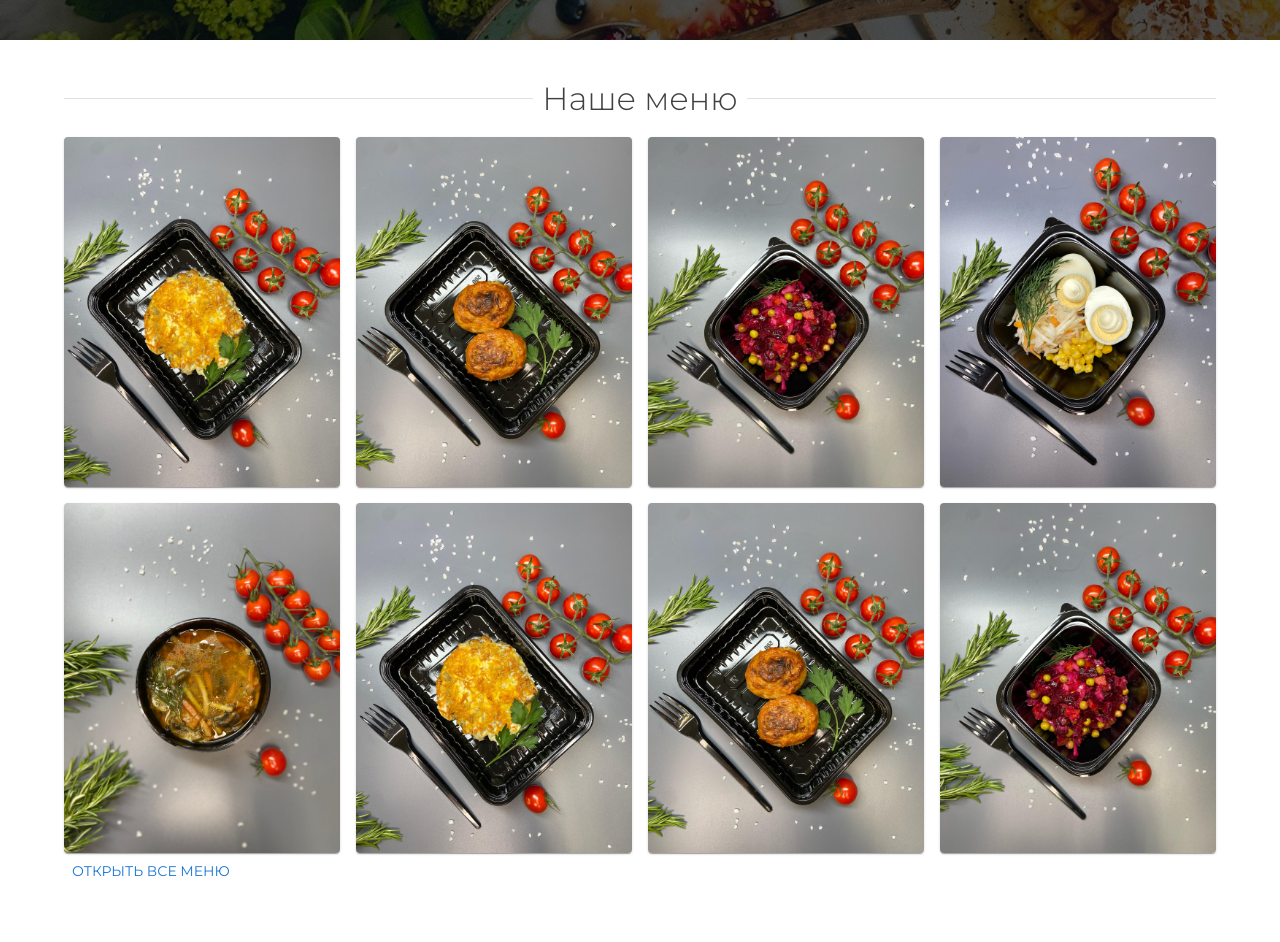
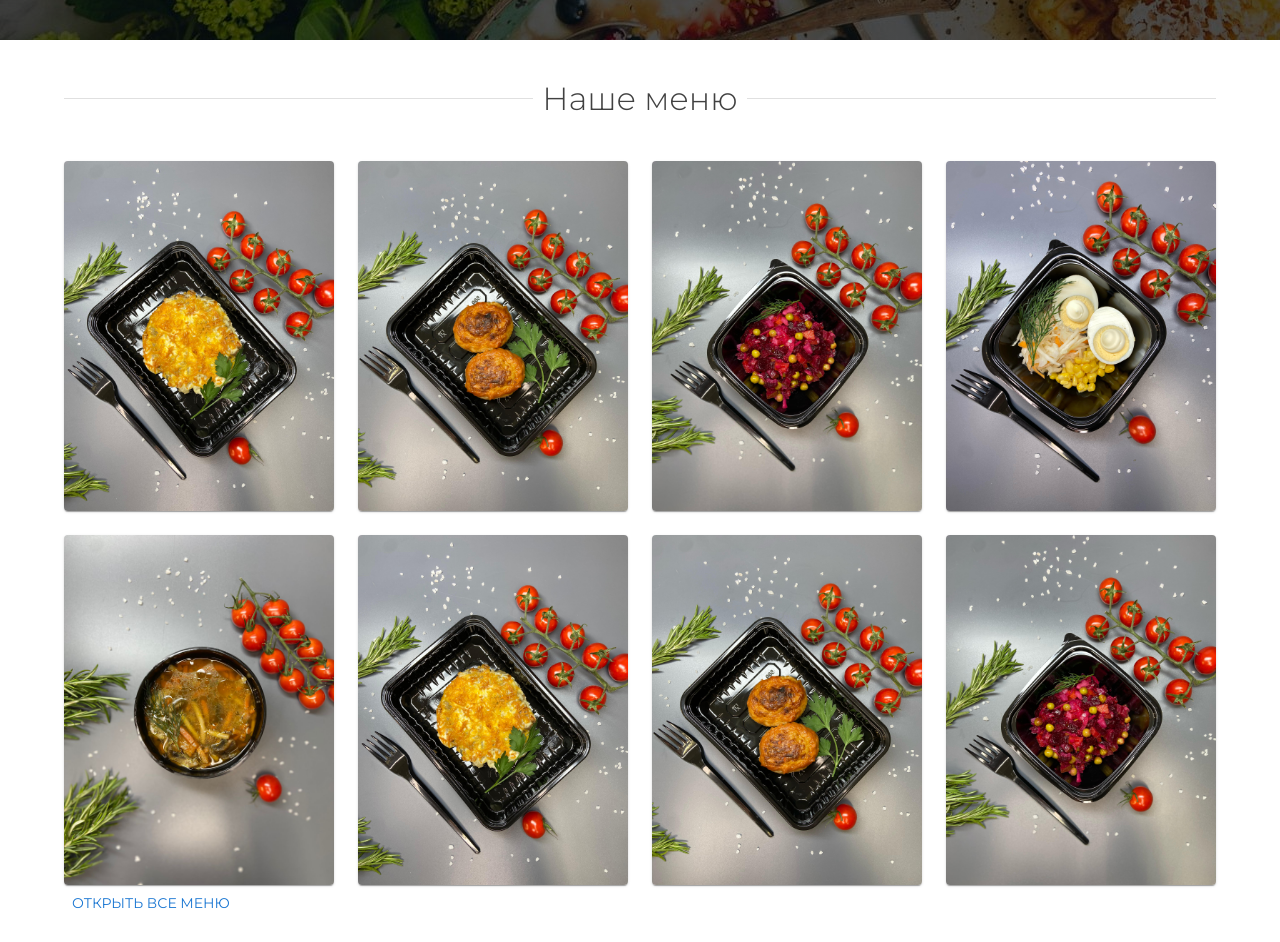
Before and after one commit to evkondr/vkuseda-client, a React (Create React App) app: page / in a window 1280 px wide. Shown: the part 760-1702 px from the top of the page. Before the commit the page ends 1670 px from the top, so only its background shows below. Built offline with nearby package versions, Linux system fonts and the light colour scheme.

Commit message:
feat: add shor menu section and items

```diff
--- a/src/Components/MenuItem/MenuItem.tsx
+++ b/src/Components/MenuItem/MenuItem.tsx
@@ -1,5 +1,7 @@
 import React from 'react';
-import { Card, CardMedia } from '@mui/material/';
+import {
+  Card, CardMedia, CardContent,
+} from '@mui/material/';
 import { TMenuItem } from '../../types';
 import './menu-item.scss';
 
@@ -11,6 +13,28 @@ const MenuItem = ({ menuItem }:TMenuItemProps) => {
   return (
     <Card className="menu-item">
       <CardMedia component="img" className="menu-item__img" image={image} />
+      <CardContent className="menu-item__content">
+        <h5 className="menu-item__name">{menuItem.name}</h5>
+        <p>
+          <span>Ингредиенты:</span>
+          {' '}
+          {menuItem.ingredients}
+        </p>
+        <p>
+          <span>Вес:</span>
+          {' '}
+          {menuItem.weghit}
+          {' '}
+          г.
+        </p>
+        <p>
+          <span>Цена:</span>
+          {' '}
+          {menuItem.price}
+          {' '}
+          р.
+        </p>
+      </CardContent>
     </Card>
   );
 };
--- a/src/Components/MenuItem/menu-item.scss
+++ b/src/Components/MenuItem/menu-item.scss
@@ -1,7 +1,40 @@
 .menu-item{
+  position: relative;
   max-height: 350px!important;
   overflow: hidden;
   &__img{
     width: 100%;
+    transition: all .3s ease-in-out;
+  }
+  &__content{
+    position: absolute;
+    box-sizing: border-box;
+    bottom: -100%;
+    width: 100%;
+    height: 100%;
+    color: #fff;
+    padding: 10px!important;
+    background-color: rgba($color: #000000, $alpha: .7);
+    transition: all .3s ease-in-out;
+    p{
+      margin: 5px 0;
+      span{
+        color: #ffd900;
+      }
+    }
+  }
+  &__name{
+    font-size: 1rem;
+    font-weight: 300;
+    padding-bottom: 5px;
+    border-bottom: 1px solid #ffd900;
+  }
+  &:hover {
+    .menu-item__content{
+      bottom: 0;
+    }
+    .menu-item__img{
+      transform: scale(105%);
+    }
   }
 }
--- a/src/Components/ShortMenu/ShortMenu.tsx
+++ b/src/Components/ShortMenu/ShortMenu.tsx
@@ -18,7 +18,7 @@ const ShortMenu = () => {
             </Typography>
           </Divider>
         </Box>
-        <Grid container spacing={2}>
+        <Grid container spacing={3} className="short-menu__container">
           {menuItems.map((menuItem:TMenuItem) => (
             <Grid item xs={12} sm={6} md={4} lg={3}>
               <MenuItem menuItem={menuItem} />
--- a/src/Components/ShortMenu/short-menu.scss
+++ b/src/Components/ShortMenu/short-menu.scss
@@ -1,3 +1,6 @@
 .short-menu{
   padding: 20px 10px;
+  &__container{
+    margin-top: 0px!important;
+  }
 }
--- a/src/index.scss
+++ b/src/index.scss
@@ -1,3 +1,5 @@
+$theme-color-1: #414141;
+$theme-color-2: #ffd900;
 body {
   margin: 0;
   font-family: 'Montserrat', sans-serif;
@@ -14,7 +16,7 @@ code {
 .section-header{
   padding: 20px 0;
   h3{
-    color: #414141!important;
+    color: $theme-color-1!important;
     font-size: 2rem;
     font-weight: 300;
   }
--- a/src/tempDB.ts
+++ b/src/tempDB.ts
@@ -23,7 +23,7 @@ export const menuItems:TMenuItem[] = [
     id: '2',
     name: 'Котлеты "Непонятные"',
     image: menuItem2,
-    ingredients: 'Мясо, мякушек белого хлеба, специи по акусу',
+    ingredients: 'Мясо, мякушек белого хлеба, специи по вкусу',
     category: 'Второе',
     weghit: 120,
     price: 150,
```
